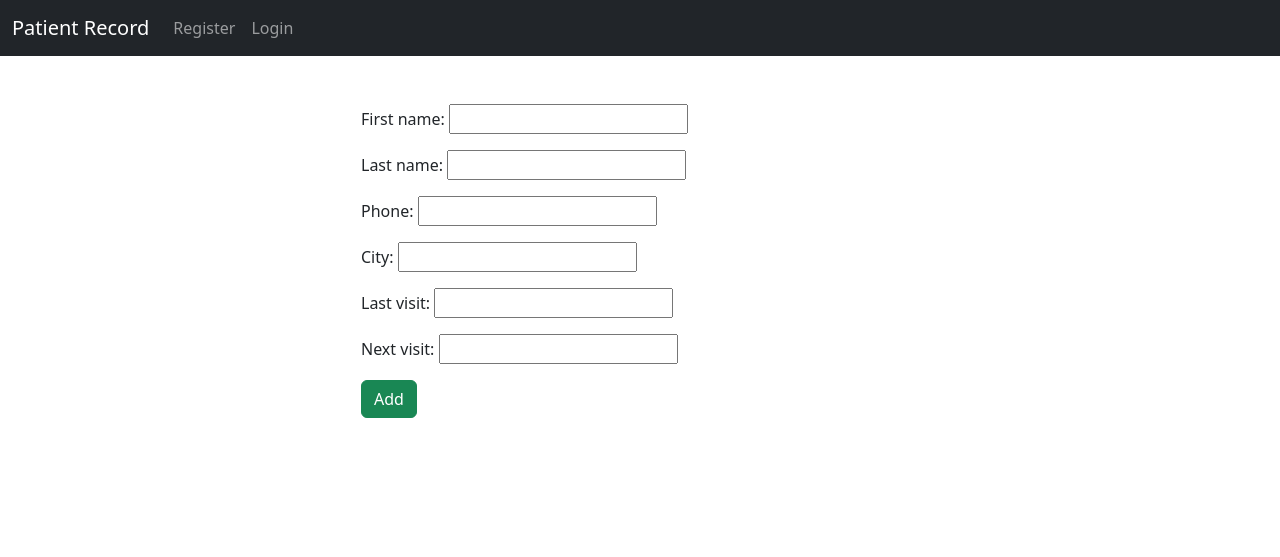
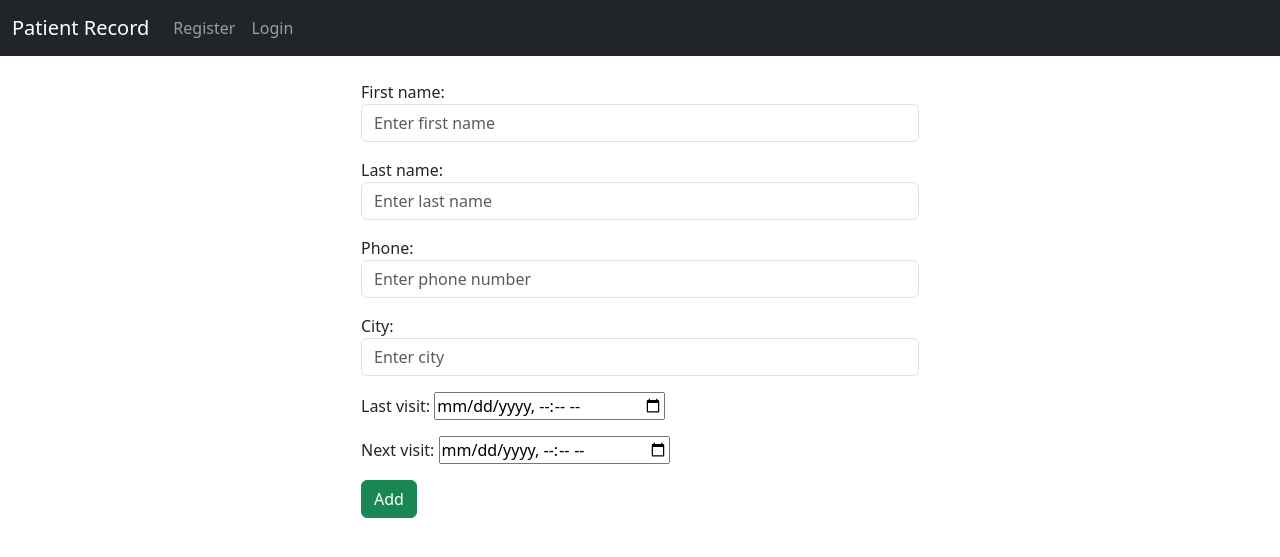
Before and after one commit to TheAce10/PatientRecord, a Django app: page /add/ in a window 1280 px wide. Shown: the top 557 px of the page. Run offline with Django 4.2, Linux system fonts and the light colour scheme.

Commit message:
Added styling to forms

```diff
--- a/record/forms.py
+++ b/record/forms.py
@@ -9,9 +9,27 @@
     class Meta:
         model = User
         fields = ('username','password1', 'password2')
+        widgets = {
+            'username': forms.TextInput(attrs={'class': 'form-control', 'placeholder': 'Enter username'}),
+            'password1': forms.PasswordInput(attrs={'class': 'form-control', 'placeholder': 'Enter password'}),
+            'password2': forms.PasswordInput(attrs={'class': 'form-control', 'placeholder': 'Confirm password'}),
+        }
 
 
 class RecordForm(forms.ModelForm):
-    class Meta:
+     last_visit = forms.DateTimeField(
+        widget=forms.DateTimeInput(attrs={'type': 'datetime-local'}),)
+     next_visit = forms.DateTimeField(
+        widget=forms.DateTimeInput(attrs={'type': 'datetime-local'}),
+    )
+     class Meta:
         model = Record
         fields = ('first_name','last_name','phone','city','last_visit','next_visit')
+        widgets = {
+            'first_name': forms.TextInput(attrs={'class': 'form-control', 'placeholder': 'Enter first name'}),
+            'last_name': forms.TextInput(attrs={'class': 'form-control', 'placeholder': 'Enter last name'}),
+            'phone': forms.TextInput(attrs={'class': 'form-control', 'placeholder': 'Enter phone number'}),
+            'city': forms.TextInput(attrs={'class': 'form-control', 'placeholder': 'Enter city'}),
+            'last_visit': forms.DateInput(attrs={'class': 'form-control', 'placeholder': 'Enter last visit date'}),
+            'next_visit': forms.DateInput(attrs={'class': 'form-control', 'placeholder': 'Enter next visit date'}),
+        }
--- a/record/templates/base.html
+++ b/record/templates/base.html
@@ -9,7 +9,6 @@
   <body>
     {% include 'navbar.html' %}
     <div class="container">
-        <br />
 
         {% if messages %}
             {% for message in messages %}
--- a/record/templates/home.html
+++ b/record/templates/home.html
@@ -2,7 +2,7 @@
 
 {% block content%}
 
-<div class="col-md-6 offset-md-3">
+<div class="col-md-10 offset-md-1">
 
     {% if user.is_authenticated %}
 
```
Also changed, not shown: record/viewsadd.html (deleted, +0 -22 lines).
